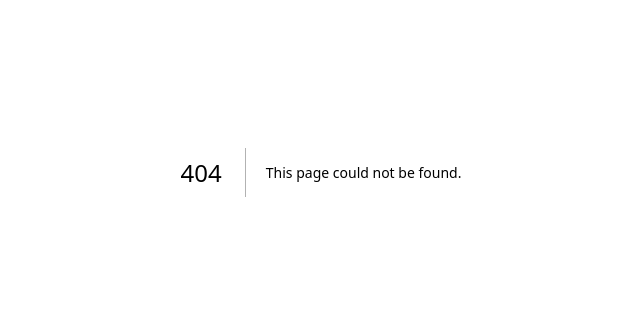
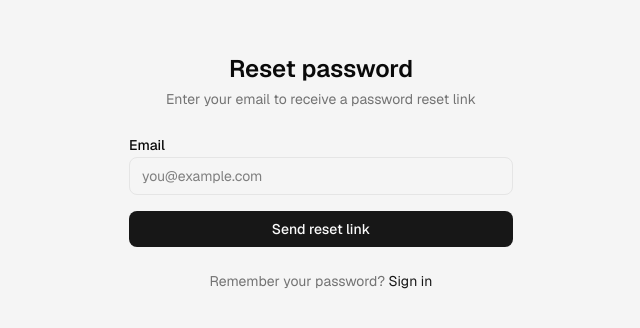
Before and after one commit to patatafiend/rm-frontend, a Next.js app: page /forgot-password in a window 1280 px wide. Before the commit this address had no page. Shown: the part 228-556 px from the top of the page, without its empty margins (319-959 px from the left). Built offline with nearby package versions, Linux system fonts and the light colour scheme; no server answers.

Commit message:
feat: forgot password

```diff
--- /dev/null
+++ b/app/(auth)/forgot-password/page.tsx
@@ -0,0 +1,105 @@
+"use client";
+
+import { useState } from "react";
+import { useForgotPassword } from "@/hooks/auth/useForgotPassword";
+import { useAuthForm } from "@/hooks/form/useAuthForm";
+import { FormInput, FormButton } from "@/components/form";
+import type { ForgotPasswordRequest } from "@/lib/types";
+import Link from "next/link";
+
+export default function ForgotPasswordPage() {
+  const { mutate: forgotPassword, isPending, error } = useForgotPassword();
+  const [submitted, setSubmitted] = useState(false);
+
+  const form = useAuthForm<ForgotPasswordRequest>({
+    defaultValues: {
+      email: "",
+    },
+    onSubmit: (data) => {
+      forgotPassword(data, {
+        onSuccess: () => {
+          setSubmitted(true);
+        },
+      });
+    },
+  });
+
+  if (submitted) {
+    return (
+      <div className="w-full max-w-sm space-y-6">
+        <div className="space-y-1 text-center">
+          <h1 className="text-2xl font-semibold">Check your email</h1>
+          <p className="text-sm text-muted-foreground">
+            We sent a password reset link to your email address
+          </p>
+        </div>
+
+        <div className="rounded-md bg-muted p-4">
+          <p className="text-sm text-muted-foreground">
+            If you don&apos;t see the email, check your spam folder or try
+            again.
+          </p>
+        </div>
+
+        <Link
+          href="/login"
+          className="block text-center text-sm text-primary hover:underline"
+        >
+          Back to sign in
+        </Link>
+      </div>
+    );
+  }
+
+  return (
+    <div className="w-full max-w-sm space-y-6">
+      <div className="space-y-1 text-center">
+        <h1 className="text-2xl font-semibold">Reset password</h1>
+        <p className="text-sm text-muted-foreground">
+          Enter your email to receive a password reset link
+        </p>
+      </div>
+
+      <form
+        onSubmit={(e) => {
+          e.preventDefault();
+          form.handleSubmit();
+        }}
+        className="space-y-4"
+      >
+        <form.Field
+          name="email"
+          validators={{
+            onBlur: ({ value }) => (!value ? "Email is required" : undefined),
+          }}
+        >
+          {(field) => (
+            <FormInput
+              field={field}
+              type="email"
+              placeholder="you@example.com"
+              label="Email"
+            />
+          )}
+        </form.Field>
+
+        {error && (
+          <p className="text-xs text-destructive text-center">
+            Failed to send reset link. Please try again.
+          </p>
+        )}
+
+        <FormButton isLoading={isPending} loadingText="Sending...">
+          Send reset link
+        </FormButton>
+      </form>
+
+      <p className="text-center text-sm text-muted-foreground">
+        Remember your password?{" "}
+        <Link href="/login" className="text-primary hover:underline">
+          Sign in
+        </Link>
+      </p>
+    </div>
+  );
+}
--- a/app/(auth)/login/page.tsx
+++ b/app/(auth)/login/page.tsx
@@ -1,13 +1,23 @@
-"use client"
+"use client";
 
-import { useLogin } from "@/hooks/auth/useLogin"
-import { useForm } from "react-hook-form"
-import type { LoginRequest } from "@/lib/types"
-import Link from "next/link"
+import { useLogin } from "@/hooks/auth/useLogin";
+import { useAuthForm } from "@/hooks/form/useAuthForm";
+import { FormInput, FormButton } from "@/components/form";
+import type { LoginRequest } from "@/lib/types";
+import Link from "next/link";
 
 export default function LoginPage() {
-  const { mutate: login, isPending, error } = useLogin()
-  const { register, handleSubmit, formState: { errors } } = useForm<LoginRequest>()
+  const { mutate: login, isPending, error } = useLogin();
+
+  const form = useAuthForm<LoginRequest>({
+    defaultValues: {
+      email: "",
+      password: "",
+    },
+    onSubmit: (data) => {
+      login(data);
+    },
+  });
 
   return (
     <div className="w-full max-w-sm space-y-6">
@@ -16,32 +26,50 @@ export default function LoginPage() {
         <p className="text-sm text-muted-foreground">Sign in to your account</p>
       </div>
 
-      <form onSubmit={handleSubmit((data) => login(data))} className="space-y-4">
-        <div className="space-y-1">
-          <label className="text-sm font-medium">Email</label>
-          <input
-            type="email"
-            placeholder="you@example.com"
-            className="w-full rounded-md border px-3 py-2 text-sm outline-none focus:ring-2 focus:ring-ring"
-            {...register("email", { required: "Email is required" })}
-          />
-          {errors.email && <p className="text-xs text-destructive">{errors.email.message}</p>}
-        </div>
+      <form
+        onSubmit={(e) => {
+          e.preventDefault();
+          form.handleSubmit();
+        }}
+        className="space-y-4"
+      >
+        <form.Field
+          name="email"
+          validators={{
+            onBlur: ({ value }) => (!value ? "Email is required" : undefined),
+          }}
+        >
+          {(field) => (
+            <FormInput
+              field={field}
+              type="email"
+              placeholder="you@example.com"
+              label="Email"
+            />
+          )}
+        </form.Field>
 
         <div className="space-y-1">
           <div className="flex items-center justify-between">
             <label className="text-sm font-medium">Password</label>
-            <Link href="/forgot-password" className="text-xs text-muted-foreground hover:underline">
+            <Link
+              href="/forgot-password"
+              className="text-xs text-muted-foreground hover:underline"
+            >
               Forgot password?
             </Link>
           </div>
-          <input
-            type="password"
-            placeholder="••••••••"
-            className="w-full rounded-md border px-3 py-2 text-sm outline-none focus:ring-2 focus:ring-ring"
-            {...register("password", { required: "Password is required" })}
-          />
-          {errors.password && <p className="text-xs text-destructive">{errors.password.message}</p>}
+          <form.Field
+            name="password"
+            validators={{
+              onBlur: ({ value }) =>
+                !value ? "Password is required" : undefined,
+            }}
+          >
+            {(field) => (
+              <FormInput field={field} type="password" placeholder="••••••••" />
+            )}
+          </form.Field>
         </div>
 
         {error && (
@@ -50,21 +78,10 @@ export default function LoginPage() {
           </p>
         )}
 
-        <button
-          type="submit"
-          disabled={isPending}
-          className="w-full rounded-md bg-primary py-2 text-sm font-medium text-primary-foreground hover:bg-primary/90 disabled:opacity-50"
-        >
-          {isPending ? "Signing in..." : "Sign in"}
-        </button>
+        <FormButton isLoading={isPending} loadingText="Signing in...">
+          Sign in
+        </FormButton>
       </form>
-
-      <p className="text-center text-sm text-muted-foreground">
-        Don&apos;t have an account?{" "}
-        <Link href="/register" className="text-primary hover:underline">
-          Register
-        </Link>
-      </p>
     </div>
-  )
+  );
 }
--- a/app/layout.tsx
+++ b/app/layout.tsx
@@ -16,8 +16,8 @@ const geistMono = Geist_Mono({
 });
 
 export const metadata: Metadata = {
-  title: "Wellness App",
-  description: "Wellness management platform",
+  title: "Requirements Monitoring",
+  description: "Requirements Monitoring Platform",
 };
 
 export default function RootLayout({
--- /dev/null
+++ b/components/form/FormButton.tsx
@@ -0,0 +1,25 @@
+import { ButtonHTMLAttributes } from "react"
+
+interface FormButtonProps extends ButtonHTMLAttributes<HTMLButtonElement> {
+  isLoading?: boolean
+  loadingText?: string
+}
+
+export function FormButton({
+  children,
+  isLoading,
+  loadingText = "Loading...",
+  disabled,
+  className,
+  ...props
+}: FormButtonProps) {
+  return (
+    <button
+      {...props}
+      disabled={disabled || isLoading}
+      className={className || "w-full rounded-md bg-primary py-2 text-sm font-medium text-primary-foreground hover:bg-primary/90 disabled:opacity-50"}
+    >
+      {isLoading ? loadingText : children}
+    </button>
+  )
+}
--- /dev/null
+++ b/components/form/FormField.tsx
@@ -0,0 +1,23 @@
+import { ReactNode } from "react"
+import type { AnyFieldApi  } from "@tanstack/react-form"
+
+interface FormFieldProps {
+  field: AnyFieldApi
+  children: ReactNode
+  label?: string
+  error?: string
+}
+
+export function FormField({ field, children, label, error }: FormFieldProps) {
+  const fieldError = field.state.meta.errors[0]
+
+  return (
+    <div className="space-y-1">
+      {label && <label className="text-sm font-medium">{label}</label>}
+      {children}
+      {(fieldError || error) && (
+        <p className="text-xs text-destructive">{fieldError || error}</p>
+      )}
+    </div>
+  )
+}
--- /dev/null
+++ b/components/form/FormInput.tsx
@@ -0,0 +1,23 @@
+import { InputHTMLAttributes } from "react"
+import { FormField } from "./FormField"
+import type { AnyFieldApi  } from "@tanstack/react-form"
+
+interface FormInputProps extends InputHTMLAttributes<HTMLInputElement> {
+  field: AnyFieldApi
+  label?: string
+  error?: string
+}
+
+export function FormInput({ field, label, error, ...inputProps }: FormInputProps) {
+  return (
+    <FormField field={field} label={label} error={error}>
+      <input
+        {...inputProps}
+        value={field.state.value}
+        onBlur={field.handleBlur}
+        onChange={(e) => field.handleChange(e.target.value)}
+        className="w-full rounded-md border px-3 py-2 text-sm outline-none focus:ring-2 focus:ring-ring"
+      />
+    </FormField>
+  )
+}
--- /dev/null
+++ b/components/form/index.ts
@@ -0,0 +1,3 @@
+export { FormField } from "./FormField"
+export { FormInput } from "./FormInput"
+export { FormButton } from "./FormButton"
--- /dev/null
+++ b/hooks/form/useAuthForm.ts
@@ -0,0 +1,18 @@
+import { useForm as useTanstackForm } from "@tanstack/react-form"
+
+interface UseAuthFormOptions<T extends Record<string, any>> {
+  defaultValues: T
+  onSubmit: (data: T) => void | Promise<void>
+}
+
+export function useAuthForm<T extends Record<string, any>>({
+  defaultValues,
+  onSubmit,
+}: UseAuthFormOptions<T>) {
+  return useTanstackForm({
+    defaultValues,
+    onSubmit: async ({ value }) => {
+      await onSubmit(value)
+    },
+  })
+}
--- a/package.json
+++ b/package.json
@@ -11,8 +11,10 @@
   "dependencies": {
     "@hugeicons/core-free-icons": "^4.1.4",
     "@hugeicons/react": "^1.1.6",
+    "@tanstack/react-form": "^1.32.0",
     "@tanstack/react-query": "^5.100.11",
     "@tanstack/react-query-devtools": "^5.100.11",
+    "@tanstack/zod-form-adapter": "^0.42.1",
     "axios": "^1.16.1",
     "class-variance-authority": "^0.7.1",
     "clsx": "^2.1.1",
```
Also changed, not shown: 1 other file (tests, documents, lock files or other folders).
